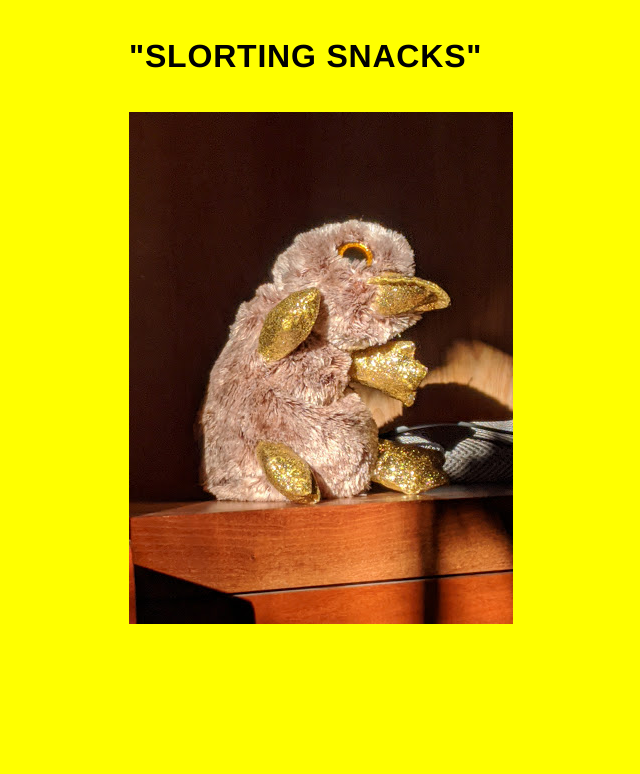
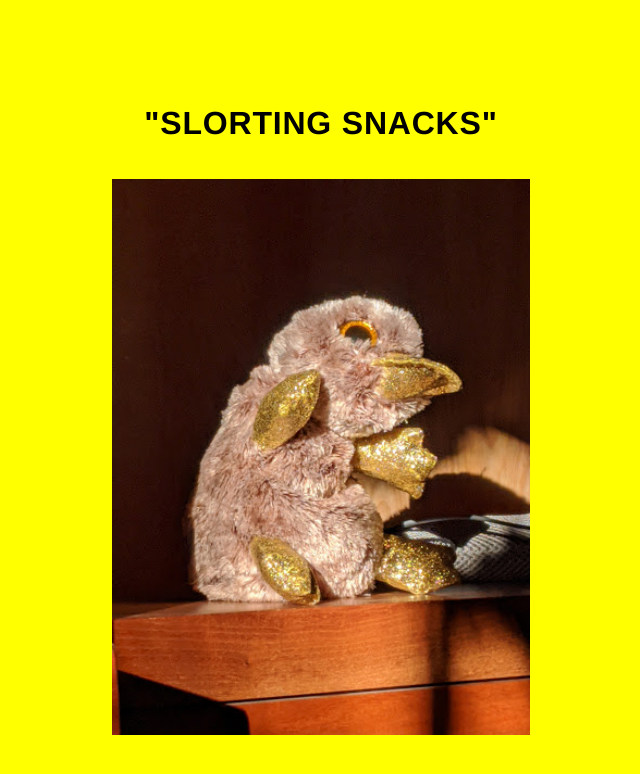
Before and after one commit to jaronheard/perry, a plain HTML site: page index.html in a window 1280 px wide. Shown: the whole page, without its empty margins (319-959 px from the left). Drawn offline with Linux system fonts and the light colour scheme.

Commit message:
perry perry much better

```diff
--- a/assets/css/main.css
+++ b/assets/css/main.css
@@ -425,13 +425,23 @@ hr {
 }
 
 .body {
-  display: flex;
-  flex-direction: column;
-  width: max-content;
+  display: grid;
   margin: 0 auto;
+  grid-template-columns: 1fr auto 1fr;
+  grid-template-rows: 10% auto auto 10%;
+  justify-items: center;
+  align-items: center;
 }
 
-.image {
-  margin: 0 2em 4em 2em;
+.perry {
+  grid-column: 2 / 3;
+  grid-row: 3 / 4;
+  display: block;
+  width: 100%;
+}
+
+.snacks {
+  grid-column: 2 / 3;
+  grid-row: 2 / 3;
   display: block;
 }
--- a/index.html
+++ b/index.html
@@ -9,11 +9,9 @@
     <title>perry</title>
   </head>
   <body class="body">
-    <div>
-      <header>
+      <header class="snacks">
         <h1>"SLORTING SNACKS"</h1>
       </header>
-      <img class="image" src="images/perry.jpeg" />
-    </div>
+      <img class="perry" src="images/perry.jpeg" />
   </body>
 </html>
```
